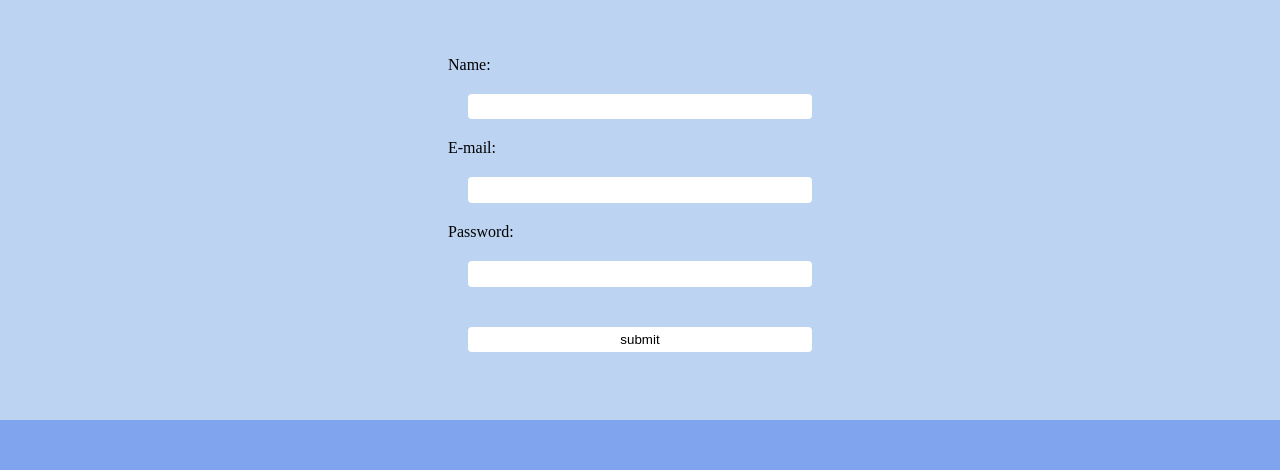
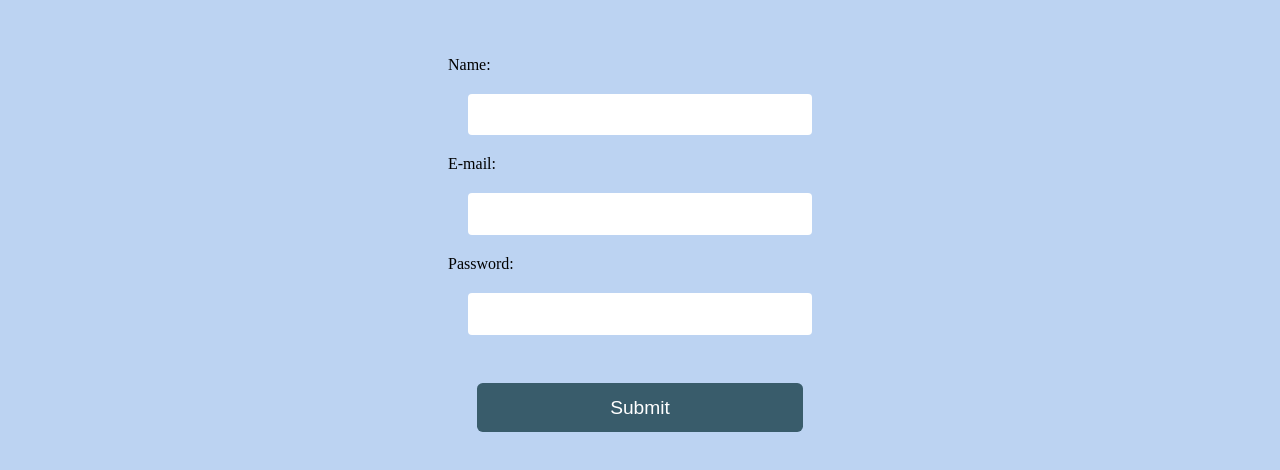
Before and after one commit to Lorenzobattistela/course-website-design, a plain HTML site: page login.html in a window 1280 px wide. Shown: the part 350-820 px from the top of the page. Drawn offline with Linux system fonts and the light colour scheme.

Commit message:
design fixes

```diff
--- a/login.html
+++ b/login.html
@@ -24,18 +24,24 @@
 
       <form action="" class="sign-up">
         Name:
-        <input type="text" name="name" id="name" />
+        <input class="form-input" type="text" name="name" id="name" />
 
         E-mail:
-        <input type="email" name="email" id="email" />
+        <input class="form-input" type="email" name="email" id="email" />
 
         Password:
-        <input type="password" name="password" id="password" />
+        <input
+          class="form-input"
+          type="password"
+          name="password"
+          id="password"
+        />
 
         <input
           class="submit"
           type="submit"
-          value="submit"
+          value="Submit"
+          id="submit"
           onclick="Execute.executeLog()"
         />
       </form>
--- a/style.css
+++ b/style.css
@@ -107,12 +107,24 @@ footer {
   width: 30%;
 }
 
-.sign-up input {
+.form-input {
   margin: 1.5em;
   border-radius: 0.3em;
   border-style: none;
   background-color: white;
-  padding: 0.4em;
+  padding: 1em;
+}
+
+.submit {
+  margin: 1.5em;
+  border-radius: 0.3em;
+  border-style: none;
+  padding: 0.7em;
+  color: white;
+  font-weight: 500;
+  font-size: 1.2em;
+  background-color: #395c6b;
+  cursor: pointer;
 }
 
 .sign-up-main {
@@ -129,7 +141,3 @@ footer {
 nav button {
   cursor: pointer;
 }
-
-.submit {
-  cursor: pointer;
-}
```
Also changed, not shown: index.html (+5 -1 lines), signup.html (+9 -4 lines).
